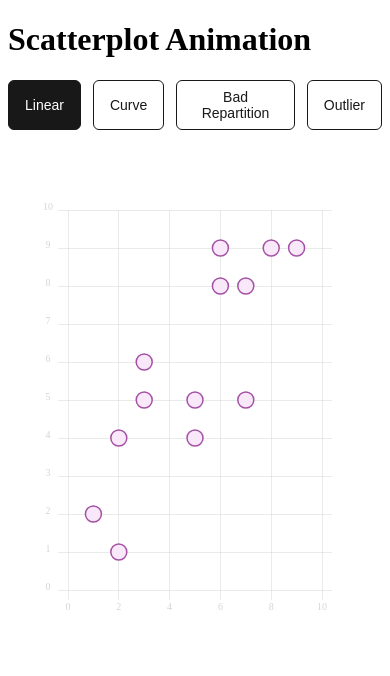
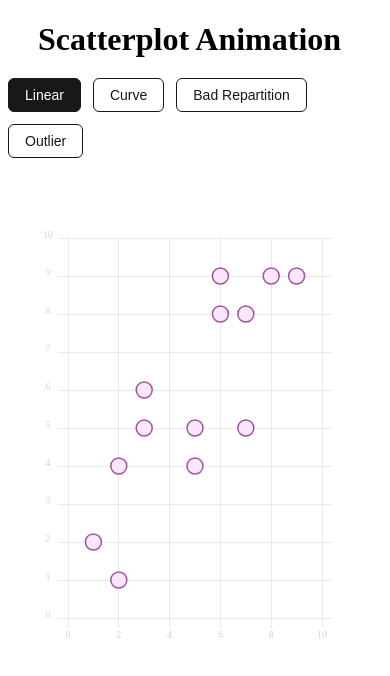
Before and after one commit to webpagearshi/animation, a React (Vite) app: page / in a window 390 px wide. Shown: the top 676 px of the page. Built offline with nearby package versions, Linux system fonts and the light colour scheme.

Commit message:
responsive design update

```diff
--- a/src/App.css
+++ b/src/App.css
@@ -1,5 +1,29 @@
 .button-container {
   display: flex;
+  gap: 12px;
+  margin-bottom: 20px;
+}
+
+.chart-container {
+  width: 100%;
+  max-width: 900px;
+  margin: 0 auto;
+}
+.page-container {
+  width: 100%;
+  max-width: 1000px;
+  margin: 0 auto;
+  padding: 20px;
+  box-sizing: border-box;
+}
+
+.chart-container {
+  width: 100%;
+}
+
+.button-container {
+  display: flex;
+  flex-wrap: wrap;
   gap: 12px;
   margin-bottom: 20px;
 }
@@ -24,10 +48,11 @@
 }
 
 .button-container button.active:hover {
-  background-color: #181818;
+  background-color: #a451a5;
+  border-color: #a451a5;
 }
-.chart-container {
-  width: 100%;
-  max-width: 900px;
-  margin: 0 auto;
+h1 {
+  text-align: left;
+  margin-bottom: 20px;
+  margin-left: 30px;
 }
```
